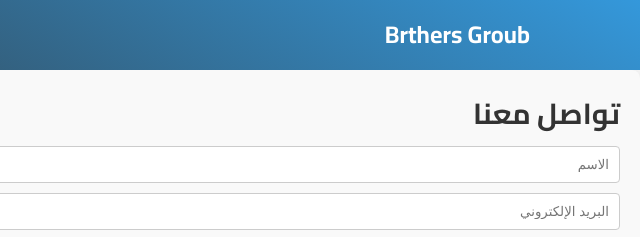
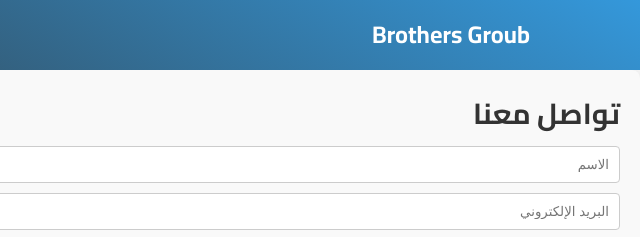
Before and after one commit to SeifPRO0/Joba, a plain HTML site: page contact.html in a window 1280 px wide. Shown: the top 237 px of the page, 640-1280 px from the left. Drawn offline with Linux system fonts and the light colour scheme.

Commit message:
Change page title from Arabic to English

```diff
--- a/contact.html
+++ b/contact.html
@@ -3,7 +3,7 @@
 <head>
     <meta charset="UTF-8">
     <meta name="viewport" content="width=device-width, initial-scale=1.0">
-    <title>تواصل معنا</title>
+    <title>Brothers Groub</title>
     <!-- استدعاء خط عربي جميل من Google Fonts -->
     <link href="https://fonts.googleapis.com/css2?family=Cairo:wght@400;700&display=swap" rel="stylesheet">
     <link rel="stylesheet" href="style.css">
@@ -11,7 +11,7 @@
 <body>
     <nav class="navbar">
         <div class="container">
-            <a href="#" class="logo">Brthers Groub</a>
+            <a href="#" class="logo">Brothers Groub</a>
             <ul class="nav-links">
                 <li><a href="index.html">الرئيسية</a></li>
 
@@ -37,4 +37,5 @@
     </section>
 
 </body>
+
 </html>
```
